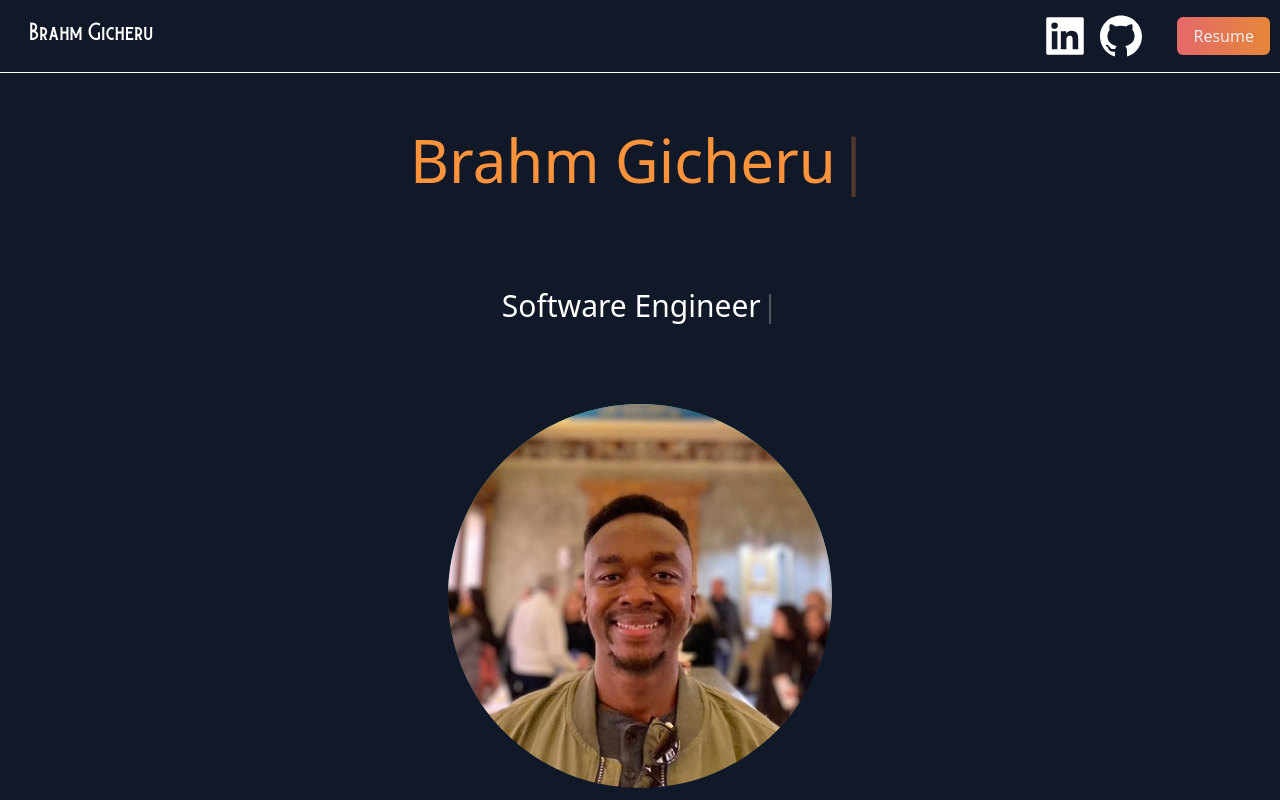
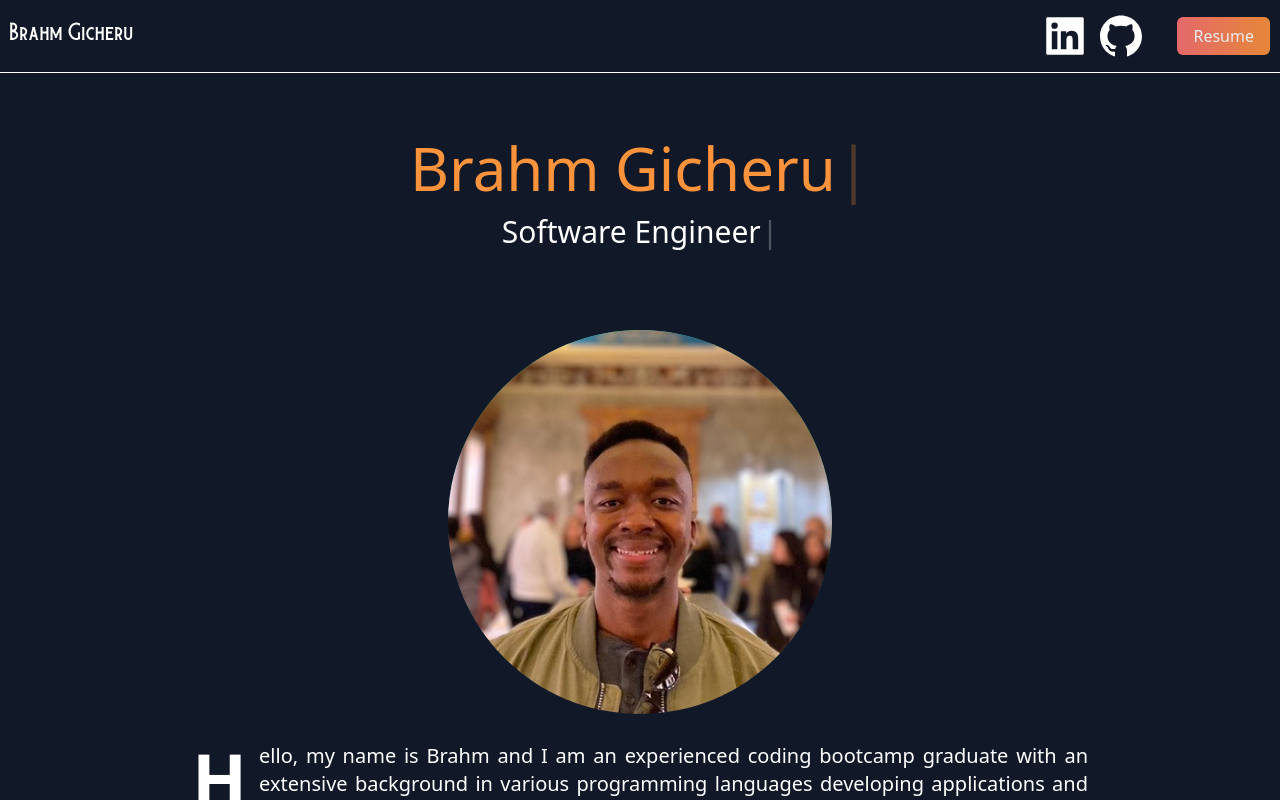
Before and after one commit to brahmg1/brahmgicheru-portfolio, a Next.js app: page / in a window 1280 px wide. Shown: the top 800 px of the page. Built offline with nearby package versions, Linux system fonts and the light colour scheme.

Commit message:
margin top and bottom

```diff
--- a/pages/index.js
+++ b/pages/index.js
@@ -140,7 +140,7 @@ function HomePage() {
 
        <section className="min-h-screen">
          <nav className="py-4 md:py-10 mb-4 md:mb-12 flex justify-between" style={headerStyle}> {/* Fix header at the top*/}
-        <h1  className="text-xl font-burtons dark:text-white" style={{ padding: '20px' }}>
+        <h1  className="text-xl font-burtons dark:text-white" style={{ marginTop: '20px' }}>
           Brahm Gicheru
           </h1>
         <ul className="flex items-center">
@@ -181,7 +181,7 @@ function HomePage() {
 
 
           <div className="text-center p-4 md:p-10">
-            <h2 className="text-5xl py-2 text-orange-400 font-medium md:text-6xl" style={{ padding: '90px' }}>
+            <h2 className="text-5xl py-2 text-orange-400 font-medium md:text-6xl" style={{ marginTop: '90px' }}>
             <Typewriter
             onInit={(typewriter) => {
               typewriter.typeString("Brahm Gicheru").start();
@@ -243,7 +243,7 @@ function HomePage() {
        <div style={horizontalLine} ></div>
 
          <div className="container mx-auto">
-           <h3 className="text-5xl pb-5 dark:text-white text-center">Portfolio Projects</h3>
+           <h3 className="text-5xl pb-5 dark:text-white text-center" style={{ marginBottom: '50px' }}>Portfolio Projects</h3>
            {/* <p className="text-lg font-medium py-2 leading-8 text-gray-800 dark:text-white">Here is my portfolio..........</p> */}
 
            <div className="carousel" style= {{
```
